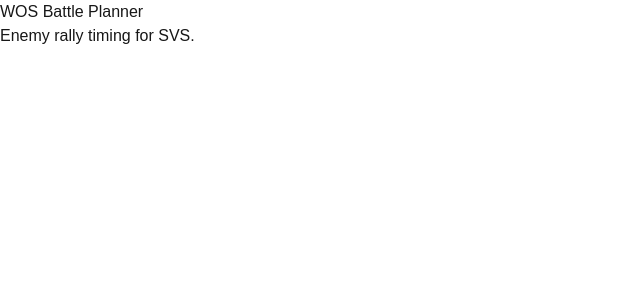
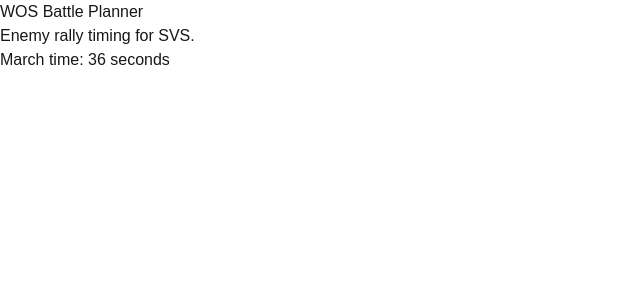
Before and after one commit to henrikivers1/wosvs-app, a Next.js app: page / in a window 1280 px wide. Shown: the top 300 px of the page, without its empty margins (0-640 px from the left). Built offline with nearby package versions, Linux system fonts and the light colour scheme.

Commit message:
feat: display coordinate-based march time

```diff
--- a/src/app/page.tsx
+++ b/src/app/page.tsx
@@ -1,8 +1,14 @@
+import { calculateMarchTime } from "@/lib/marchTime";
+
 export default function Home() {
+  const marchTime = calculateMarchTime(600, 606);
+
   return (
     <main>
       <h1>WOS Battle Planner</h1>
       <p>Enemy rally timing for SVS.</p>
+
+      <p>March time: {marchTime} seconds</p>
     </main>
   );
 }
```
Also changed, not shown: src/lib/marchTime.ts (renamed from src/app/marchTime.ts).
